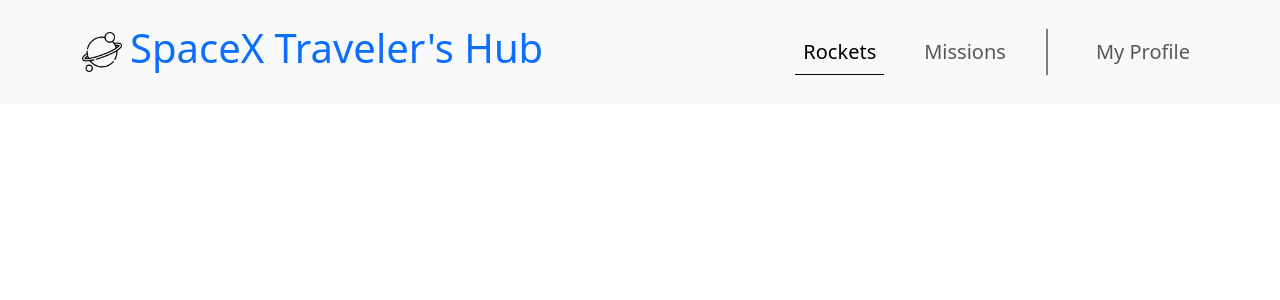
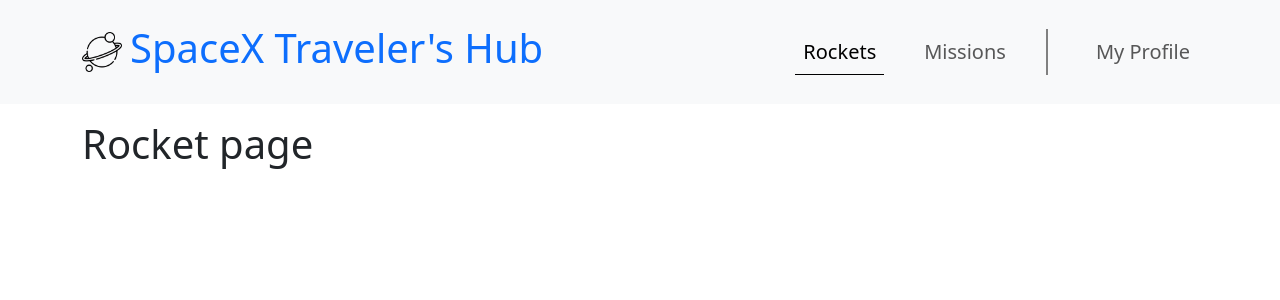
Before and after one commit to ITurres/spacex-travelers-hub, a React (Create React App) app: page / in a window 1280 px wide. Shown: the top 300 px of the page. Built offline with nearby package versions, Linux system fonts and the light colour scheme.

Commit message:
Added new Route to rockets page

```diff
--- a/src/App.jsx
+++ b/src/App.jsx
@@ -1,5 +1,8 @@
 import React from 'react';
+import { Route, Routes } from 'react-router-dom';
+
 import Header from './components/header';
+import RocketsPage from './pages/rockets';
 
 function App() {
   return (
@@ -7,6 +10,12 @@ function App() {
       <header>
         <Header />
       </header>
+
+      <main className="container my-3">
+        <Routes>
+          <Route path="/" element={<RocketsPage />} />
+        </Routes>
+      </main>
     </>
   );
 }
```
